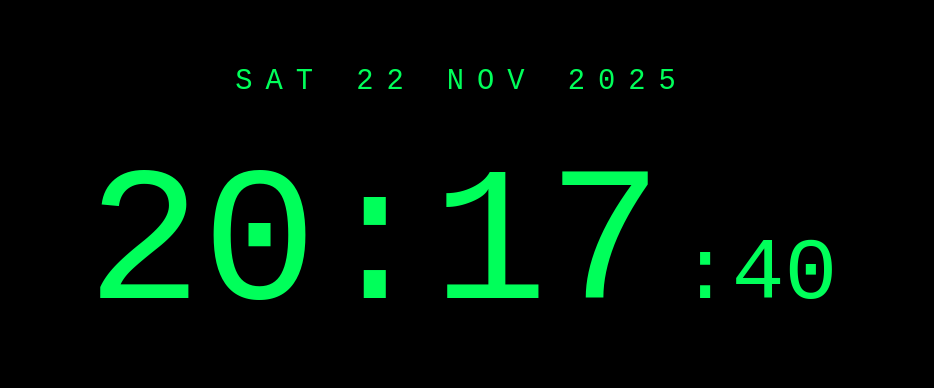
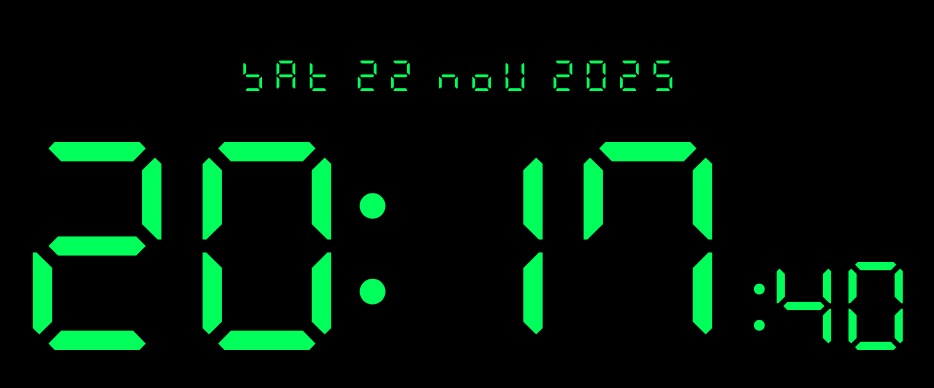
Before and after one commit to mike-seger/7-segment-screen-clock-web, a plain HTML site: page index.html in a window 1280 px wide. Shown: the part 190-578 px from the top of the page, without its empty margins (178-1112 px from the left). Drawn offline with Linux system fonts and the light colour scheme; a web font is replaced by a local one.

Commit message:
replace font with DSEG7

```diff
--- a/index.html
+++ b/index.html
@@ -2,12 +2,16 @@
 <html lang="en">
 <head>
 <meta charset="UTF-8" />
-<title>AMOLED Clock (Local Font)</title>
+<title>AMOLED Clock – DSEG7ClassicMini</title>
 
 <style>
     @font-face {
-        font-family: "FourteenSegment";
-        src: url("14 Segment LED.ttf") format("truetype");
+        font-family: "DSEG7ClassicMini";
+        src: url("DSEG7ClassicMini-Regular.woff2") format("woff2"),
+             url("DSEG7ClassicMini-Regular.woff")  format("woff"),
+             url("DSEG7ClassicMini-Regular.ttf")   format("truetype");
+        font-weight: normal;
+        font-style: normal;
         font-display: swap;
     }
 
@@ -33,19 +37,18 @@
         justify-content: center;
         align-items: center;
         overflow: hidden;
-        font-family: "FourteenSegment", monospace;
+        font-family: "DSEG7ClassicMini", monospace;
+        color: var(--on-color);
     }
 
     #clock {
+        text-align: center;
         width: 95vw;
-        max-width: 2200px;
-        text-align: center;
-        color: var(--on-color);
     }
 
     #date {
-        font-size: 3.6vmin;
-        letter-spacing: 0.45em;
+        font-size: 3.8vmin;
+        letter-spacing: 0.28em;
         margin-bottom: 5vmin;
     }
 
@@ -57,14 +60,15 @@
     }
 
     #time-main {
-        font-size: 24vmin;  /* HH:MM */
+        font-size: 26vmin; /* HH:MM */
     }
 
     #time-sec {
-        font-size: 11vmin;  /* :SS   */
-        padding-left: 2vmin;
+        font-size: 11vmin; /* :SS */
+        padding-left: 2.2vmin;
     }
 </style>
+
 </head>
 <body>
 <div id="clock">
@@ -76,7 +80,7 @@
 </div>
 
 <script>
-const dayNames   = ["SUN","MON","TUE","WED","THU","FRI","SAT"];
+const dayNames = ["SUN","MON","TUE","WED","THU","FRI","SAT"];
 const monthNames = ["JAN","FEB","MAR","APR","MAY","JUN",
                     "JUL","AUG","SEP","OCT","NOV","DEC"];
 
@@ -102,5 +106,6 @@ function updateClock() {
 updateClock();
 setInterval(updateClock, 200);
 </script>
+
 </body>
 </html>
```
Also changed, not shown: DSEG7ClassicMini-Regular.ttf (added), DSEG7ClassicMini-Regular.woff (added), DSEG7ClassicMini-Regular.woff2 (added).
